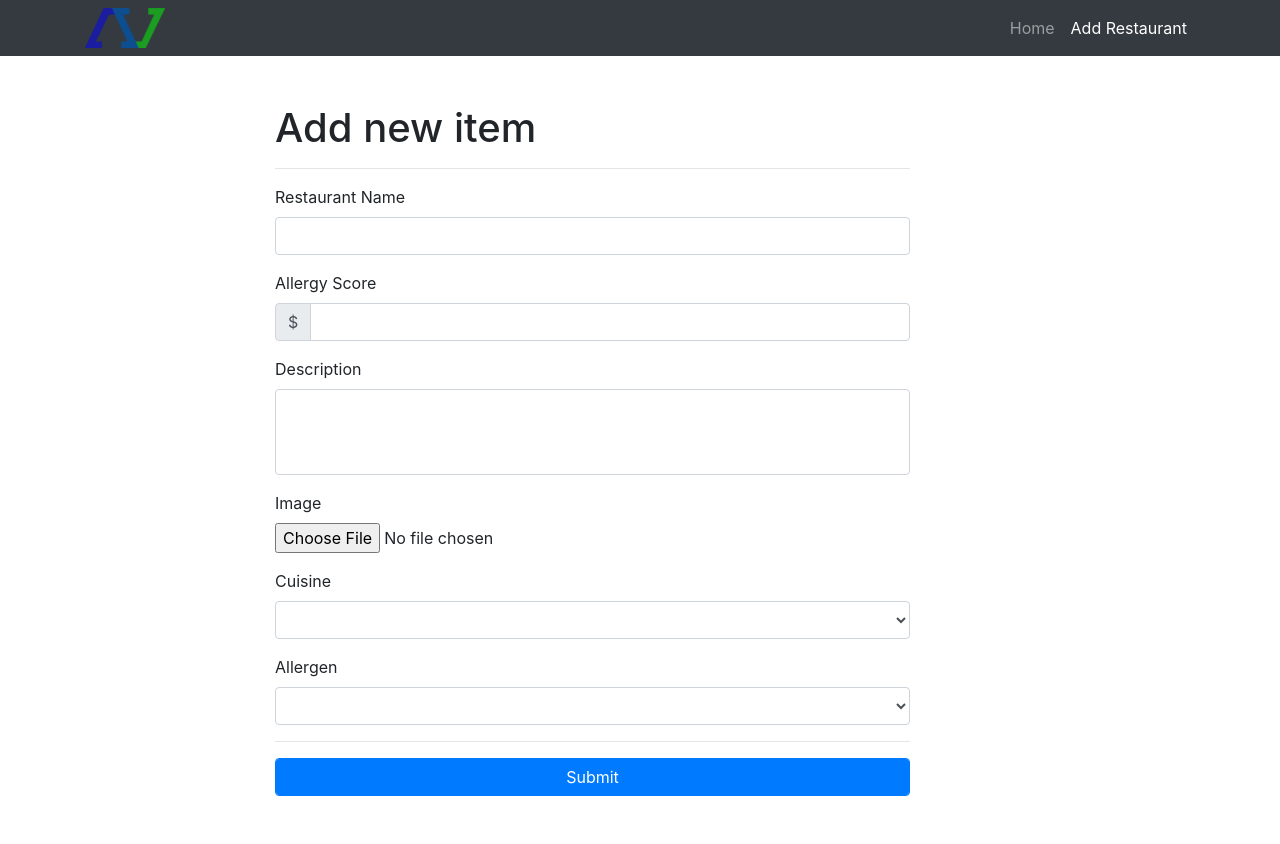
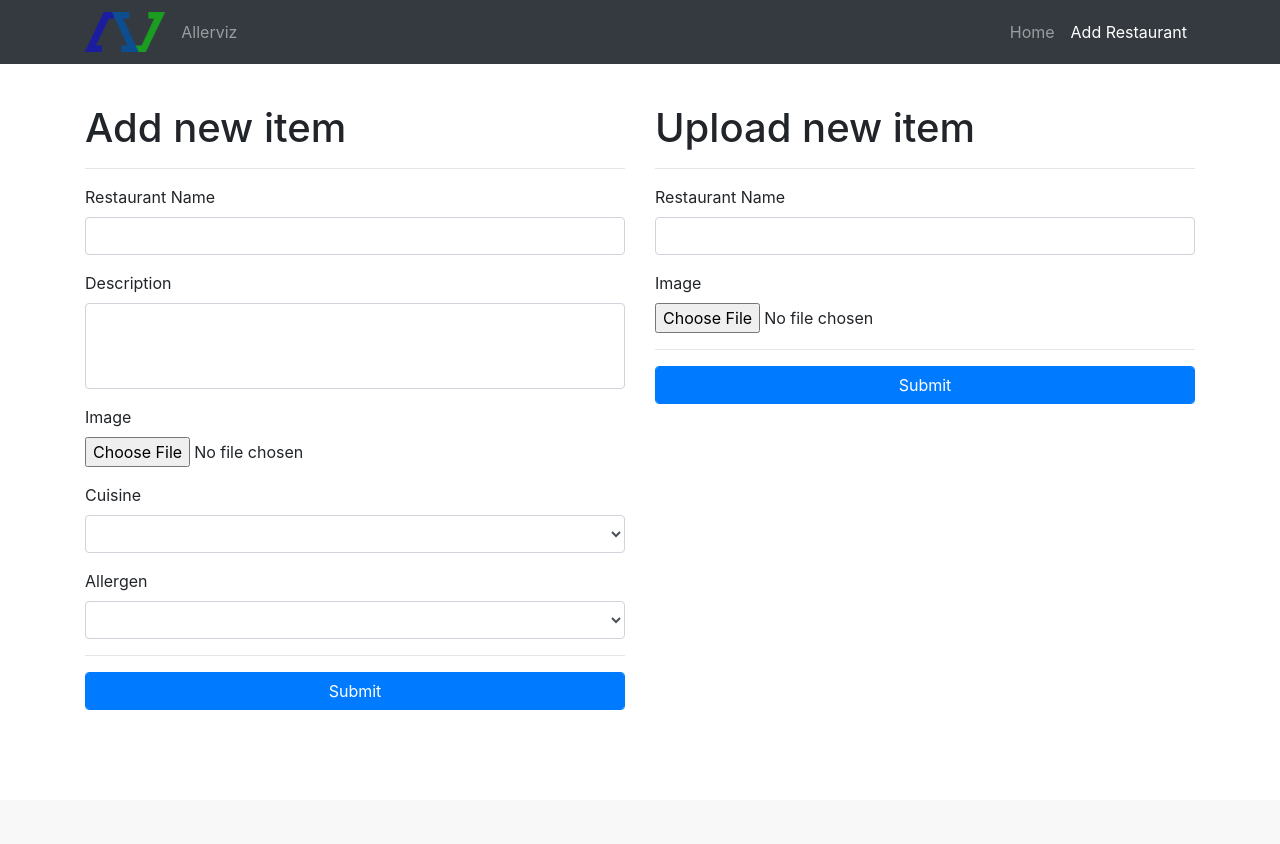
Before and after one commit to Itachikunpo/allerviz, a Flask app: template templates/new_item.html in a window 1280 px wide. After the commit the page ends 710 px from the top, so only its background shows below. Run offline with Flask 2, Linux system fonts and the light colour scheme; the template is opened without the code that fills it: values that come from a table or form of the project are taken from there, others are empty; parts of the project's set-up code (start-up, migrations or seed data) failed here and were passed over; some libraries are stand-ins or nearby versions.

Commit message:
style changes

```diff
--- a/templates/base.html
+++ b/templates/base.html
@@ -16,6 +16,10 @@
       <a href="{{ url_for('home') }}" class="navbar-brand">
         <img src="{{ url_for('static', filename='images/allerviz_logo.png') }}" height="40px">
       </a>
+      <a href="{{ url_for('home') }}" class="navbar-title">
+        <p class="navbar-text my-1">Allerviz</p>
+      </a>
+
       <button class="navbar-toggler" type="button"
               data-toggle="collapse" data-target="#navbarResponsive"
               aria-controls="navbarResponsive" aria-expanded="false"
--- a/templates/home.html
+++ b/templates/home.html
@@ -31,11 +31,11 @@
       </div>
     </div>
     <div class="col-lg-9">
-      <div class="row my-5 card-wrapper">
+      <div class="row my-5 card-deck">
         {% if items %}
         {% for item in items %}
-        <div class="col-lg-4 col-md-6 mb-4">
-          <div class="card h-100">
+        <div class="col-lg-4 mb-4">
+          <div class="card h-100 w-100">
             <div class="embed-responsive embed-responsive-16by9">
               <a href="{{ url_for('item', item_id=item.id) }}">
                 <img class="card-img-top embed-responsive-item" src="{% if item.image %}{{ url_for('uploads', filename=item.image) }}{% else %}{{ url_for('static', filename='images/allerviz_placeholder.png') }}{% endif %}" alt="">
--- a/templates/item.html
+++ b/templates/item.html
@@ -29,7 +29,7 @@
 
     <div class="card card-outline-secondary my-4">
       <div class="card-header">
-        Product Reviews
+        Restaurant Reviews
       </div>
       <div class="card-body">
         <form class="comment-form" action="{{ url_for('new_comment') }}" method="POST">
--- a/templates/new_item.html
+++ b/templates/new_item.html
@@ -5,7 +5,7 @@
 
 {% block content %}
 <div class="row">
-  <div class="col-lg-7 offset-lg-2 my-5">
+  <div class="col-md-6 my-5">
     <h1>Add new item</h1><hr>
     <form method="POST" action="{{ url_for('new_item') }}" enctype="multipart/form-data">
       {{ form.hidden_tag() }}
@@ -15,11 +15,12 @@
         {{ form.restaurant_name(class="form-control") }}
         {{ field_error_messages(form.restaurant_name) }}
       </div>
-      <div class="form-group">
+
+      <!-- <div class="form-group">
         {{ form.allergy_score.label }}
         {{ form.allergy_score(class="form-control", type="number", step="0.01") }}
         {{ field_error_messages(form.allergy_score) }}
-      </div>
+      </div> -->
       <div class="form-group">
         {{ form.description.label }}
         {{ form.description(class="form-control", rows="3") }}
@@ -43,6 +44,30 @@
       <div class="form-group">
         {{ form.recaptcha }}
       </div>
+
+      <hr>
+      {{ form.submit(class="btn btn-primary form-control") }}
+    </form>
+  </div>
+  <div class="col-md-6 my-5">
+    <h1>Upload new item</h1><hr>
+    <form method="POST" action="{{ url_for('new_item') }}" enctype="multipart/form-data">
+      {{ form.hidden_tag() }}
+      {{ error_messages(form.errors) }}
+      <div class="form-group">
+        {{ form.restaurant_name.label }}
+        {{ form.restaurant_name(class="form-control") }}
+        {{ field_error_messages(form.restaurant_name) }}
+      </div>
+      <div class="form-group">
+        {{ form.image.label }}<br>
+        {{ form.image }}
+        {{ field_error_messages(form.image) }}
+      </div>
+      <div class="form-group">
+        {{ form.recaptcha }}
+      </div>
+
       <hr>
       {{ form.submit(class="btn btn-primary form-control") }}
     </form>
```
